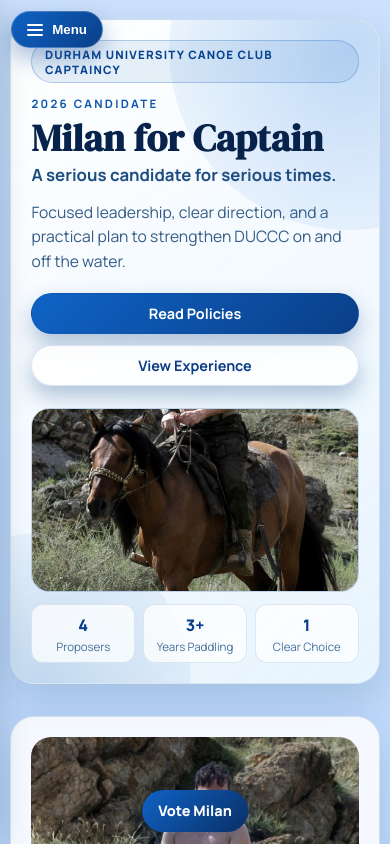
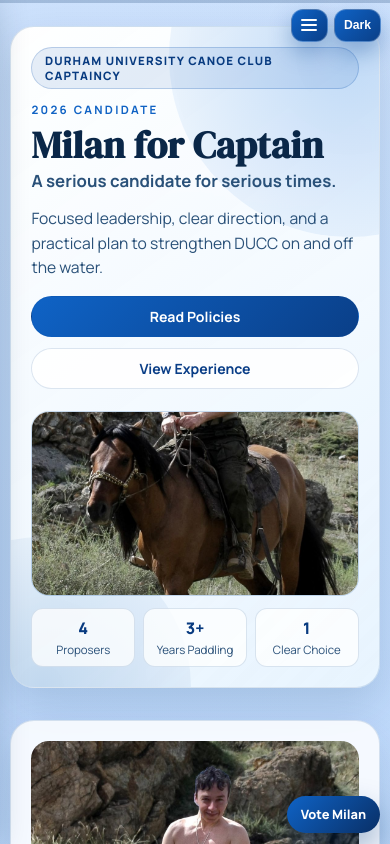
Before and after one commit to EnegoComley/MilanForCaptainWebsite, a React (Vite) app: page / in a window 390 px wide. Shown: the top 844 px of the page. Built offline with nearby package versions, Linux system fonts and the light colour scheme.

Commit message:
UI Changes 2
CKPT 2

```diff
--- a/src/App.jsx
+++ b/src/App.jsx
@@ -2,10 +2,24 @@
 import { campaignSections } from "./data/sectionPoints";
 
 const testimonialLinks = [
-  { label: "Coach Endorsement", url: "https://www.youtube.com/watch?v=dQw4w9WgXcQ" },
-  { label: "Club Committee Review", url: "https://www.youtube.com/watch?v=sTJ7AzBIJoI" },
-  { label: "Team Member Statement", url: "https://www.youtube.com/watch?v=astISOttCQ0" }
+  {
+    label: "Coach Endorsement",
+    subtitle: "From senior coaching staff",
+    url: "https://www.youtube.com/watch?v=dQw4w9WgXcQ"
+  },
+  {
+    label: "Club Committee Review",
+    subtitle: "From current committee members",
+    url: "https://www.youtube.com/watch?v=sTJ7AzBIJoI"
+  },
+  {
+    label: "Team Member Statement",
+    subtitle: "From competitive paddlers",
+    url: "https://www.youtube.com/watch?v=astISOttCQ0"
+  }
 ];
+
+const policyIcons = ["⚖", "🌊", "🛗", "£", "🚗", "🧴", "🎯", "∅", "🏦", "⛽", "✈", "🛰"];
 
 const footerLinks = [
   { label: "Privacy Policy", url: "https://www.youtube.com/watch?v=iV2ViNJFZC8" },
@@ -18,6 +32,13 @@
 const socialLinks = [
   { label: "Instagram", url: "https://www.instagram.com/" },
   { label: "YouTube", url: "https://www.youtube.com/" }
+];
+
+const quickJumpItems = [
+  { id: "policies", label: "Policies" },
+  { id: "experience", label: "Experience" },
+  { id: "why-vote", label: "Why Vote" },
+  { id: "testimonials", label: "Testimonials" }
 ];
 
 function withJpegFallback(src) {
@@ -71,9 +92,22 @@
   );
 }
 
+function SectionJumpChips() {
+  return (
+    <div className="section-jumps" aria-label="Quick links">
+      {quickJumpItems.map((item) => (
+        <a key={item.id} href={`#${item.id}`}>{item.label}</a>
+      ))}
+    </div>
+  );
+}
+
 function App() {
   const [isSidebarOpen, setIsSidebarOpen] = useState(false);
   const [activeSection, setActiveSection] = useState("top");
+  const [scrollProgress, setScrollProgress] = useState(0);
+  const [isDarkMode, setIsDarkMode] = useState(false);
+  const [copied, setCopied] = useState(false);
 
   const navLinks = useMemo(
     () => [
@@ -84,6 +118,18 @@
     ],
     []
   );
+
+  useEffect(() => {
+    const saved = localStorage.getItem("theme");
+    const prefersDark = window.matchMedia && window.matchMedia("(prefers-color-scheme: dark)").matches;
+    const shouldUseDark = saved ? saved === "dark" : prefersDark;
+    setIsDarkMode(shouldUseDark);
+  }, []);
+
+  useEffect(() => {
+    document.body.classList.toggle("dark-theme", isDarkMode);
+    localStorage.setItem("theme", isDarkMode ? "dark" : "light");
+  }, [isDarkMode]);
 
   useEffect(() => {
     const ids = navLinks.map((item) => item.id);
@@ -111,6 +157,19 @@
   }, [navLinks]);
 
   useEffect(() => {
+    const updateProgress = () => {
+      const scrollable = document.documentElement.scrollHeight - window.innerHeight;
+      const progress = scrollable <= 0 ? 0 : Math.min(100, (window.scrollY / scrollable) * 100);
+      setScrollProgress(progress);
+    };
+
+    updateProgress();
+    window.addEventListener("scroll", updateProgress, { passive: true });
+
+    return () => window.removeEventListener("scroll", updateProgress);
+  }, []);
+
+  useEffect(() => {
     const revealNodes = document.querySelectorAll(".reveal");
     const revealObserver = new IntersectionObserver(
       (entries) => {
@@ -129,8 +188,19 @@
     return () => revealObserver.disconnect();
   }, []);
 
+  const copyEmail = async () => {
+    try {
+      await navigator.clipboard.writeText("milan.erdos@durham.ac.uk");
+      setCopied(true);
+      setTimeout(() => setCopied(false), 1600);
+    } catch {
+      setCopied(false);
+    }
+  };
+
   return (
     <>
+      <div className="top-controls">
         <button
           className="nav-toggle"
           type="button"
@@ -145,6 +215,23 @@
           </span>
           <span className="nav-toggle-label">Menu</span>
         </button>
+
+        <button
+          className="theme-toggle"
+          type="button"
+          aria-label="Toggle dark mode"
+          onClick={() => setIsDarkMode((prev) => !prev)}
+        >
+          {isDarkMode ? "Light" : "Dark"}
+        </button>
+
+        <div className="scroll-progress" aria-label="Page progress">
+          <div className="scroll-progress-track">
+            <div className="scroll-progress-fill" style={{ width: `${scrollProgress}%` }} />
+          </div>
+          <span>{Math.round(scrollProgress)}%</span>
+        </div>
+      </div>
 
       <aside className={`sidebar ${isSidebarOpen ? "open" : ""}`} aria-label="Section navigation">
         <div className="sidebar-header">
@@ -180,7 +267,7 @@
         onClick={() => setIsSidebarOpen(false)}
       />
 
-      <a className="sticky-vote" href="#testimonials">Vote Milan</a>
+      <a className="sticky-vote" href="https://www.instagram.com/p/DVI5sLYCC7Q/?utm_source=ig_web_copy_link&igsh=MzRlODBiNWFlZA==">Vote Milan</a>
 
       <div className="page-shell" id="top">
         <header className="hero section-card reveal">
@@ -191,7 +278,7 @@
               <h1>Milan for Captain</h1>
               <p className="tagline">A serious candidate for serious times.</p>
               <p className="hero-supporting">
-                Focused leadership, clear direction, and a practical plan to strengthen DUCCC on and off the water.
+                Focused leadership, clear direction, and a practical plan to strengthen DUCC on and off the water.
               </p>
               <div className="hero-actions">
                 <a className="hero-action" href="#policies">Read Policies</a>
@@ -216,10 +303,7 @@
               </div>
             </div>
           </div>
-        </header>
-
-        <section className="bio section-card reveal" id="bio">
-          <div className="bio-image-wrap">
+        </header>        <section className="bio section-card reveal" id="bio">          <div className="bio-image-wrap">
             <ResilientImage
               className="bio-image"
               src="/images/pfp.jpg"
@@ -250,13 +334,21 @@
               className={`section-card content-section reveal ${sectionIndex % 2 === 1 ? "content-section-alt" : ""}`}
               id={section.id}
             >
+              <SectionJumpChips />
+              <div className="section-header-row">
                 <h2>{section.title}</h2>
+                              </div>
               <div className="points-grid">
                 {section.points.map((point, index) => {
                   const parsed = splitPoint(point, section.id);
+                  const icon = section.id === "policies" ? (policyIcons[index] ?? "•") : null;
+
                   return (
                     <article key={`${section.id}-${index}`} className="point-card">
+                      <div className="point-top-row">
                         <p className="point-index">{String(index + 1).padStart(2, "0")}</p>
+                        {icon ? <span className="policy-icon" aria-hidden="true">{icon}</span> : null}
+                      </div>
                       {parsed.heading ? <h3>{parsed.heading}</h3> : null}
                       <p>{parsed.body}</p>
                     </article>
@@ -268,22 +360,25 @@
         ))}
 
         <section className="section-card testimonials reveal" id="testimonials">
+          <SectionJumpChips />
           <h2>Testimonials</h2>
           <div className="testimonial-buttons">
             {testimonialLinks.map((item) => (
               <a key={item.label} className="testimonial-button" href={item.url} target="_blank" rel="noreferrer">
-                {item.label}
+                <span className="testimonial-label">{item.label}</span>
+                <span className="testimonial-subtitle">{item.subtitle}</span>
               </a>
             ))}
           </div>
         </section>
       </div>
 
-      <footer className="site-footer">
+      <footer className="site-footer" id="footer">
         <div className="footer-inner">
           <div className="footer-brand">
             <p className="footer-copy">Milan For Captain Campaign</p>
             <p className="footer-subcopy">Durham University Canoe Club • 2026 Campaign</p>
+            <p className="footer-subcopy">© 2026 Milan For Captain. All rights reserved.</p>
           </div>
           <div className="footer-right">
             <nav className="footer-social" aria-label="Social links">
@@ -295,6 +390,7 @@
               {footerLinks.map((link) => (
                 <a key={link.label} href={link.url}>{link.label}</a>
               ))}
+              <a href="#top">Back To Top</a>
             </nav>
           </div>
         </div>
--- a/src/data/sectionPoints.js
+++ b/src/data/sectionPoints.js
@@ -71,7 +71,7 @@
     image: "/images/image3.jpg",
     points: [
       "Of the other candidates I am the only clear choice.",
-      "I'm the first candidate in DUCC history to gain the support of 3 proposers rather than the normal 2.",
+      "I'm the first candidate in DUCC history to gain the support of 4 proposers rather than the normal 2.",
       "Tactical Voting: As the current leader in the polls I am the clear choice to vote for it you are worried about any other candidates getting the position.",
       "Able to build a more competent website than the official canoe club website.",
       "In Greek mythology, Cassandra was a Trojan princess cursed by Apollo to always speak true prophecies that no one would believe. Her name has become a common term for someone whose accurate warnings or predictions are consistently dismissed or ignored.",
--- a/src/styles.css
+++ b/src/styles.css
@@ -11,7 +11,25 @@
   --card-alt: rgba(239, 247, 255, 0.9);
   --card-edge: rgba(11, 73, 144, 0.14);
   --shadow: 0 18px 42px rgba(10, 40, 78, 0.14);
-  --space-sm: 0.8rem;
+  --hover-shadow: 0 24px 48px rgba(10, 40, 78, 0.22);
+  --chip-bg: rgba(12, 84, 171, 0.1);
+  --chip-border: rgba(12, 84, 171, 0.22);
+}
+
+body.dark-theme {
+  --bg: #0d1c2e;
+  --bg-soft: #10243b;
+  --ink: #e6f0ff;
+  --ink-soft: #b8cce7;
+  --brand: #5ea7ff;
+  --brand-strong: #9ec8ff;
+  --card: rgba(16, 35, 56, 0.84);
+  --card-alt: rgba(20, 42, 67, 0.88);
+  --card-edge: rgba(150, 192, 245, 0.22);
+  --shadow: 0 18px 44px rgba(0, 8, 18, 0.35);
+  --hover-shadow: 0 24px 52px rgba(0, 6, 16, 0.44);
+  --chip-bg: rgba(109, 167, 255, 0.16);
+  --chip-border: rgba(158, 203, 255, 0.3);
 }
 
 * {
@@ -45,6 +63,12 @@
   border-radius: 24px;
   box-shadow: var(--shadow);
   backdrop-filter: blur(3px);
+  transition: transform 0.2s ease, box-shadow 0.2s ease;
+}
+
+.section-card:hover {
+  transform: translateY(-2px);
+  box-shadow: var(--hover-shadow);
 }
 
 h1,
@@ -54,19 +78,83 @@
   letter-spacing: 0.01em;
 }
 
+.top-controls {
+  position: fixed;
+  top: 0.95rem;
+  left: 1rem;
+  z-index: 1200;
+  display: flex;
+  align-items: center;
+  gap: 0.55rem;
+}
+
+.nav-toggle,
+.theme-toggle {
+  display: inline-flex;
+  align-items: center;
+  gap: 0.5rem;
+  padding: 0.58rem 0.9rem;
+  border: 1px solid rgba(255, 255, 255, 0.28);
+  border-radius: 999px;
+  font-weight: 700;
+  color: #fff;
+  background: linear-gradient(135deg, #0f63c6 0%, #0a3f88 100%);
+  box-shadow: 0 10px 22px rgba(8, 68, 145, 0.35);
+  cursor: pointer;
+}
+
+.nav-toggle-icon {
+  width: 16px;
+  display: grid;
+  gap: 3px;
+}
+
+.nav-toggle-icon span {
+  display: block;
+  height: 2px;
+  width: 100%;
+  background: #fff;
+  border-radius: 999px;
+}
+
+.scroll-progress {
+  display: inline-flex;
+  align-items: center;
+  gap: 0.45rem;
+  padding: 0.42rem 0.62rem;
+  border-radius: 999px;
+  background: rgba(10, 53, 108, 0.86);
+  color: #e7f1ff;
+  font-size: 0.72rem;
+  font-weight: 700;
+}
+
+.scroll-progress-track {
+  width: 68px;
+  height: 6px;
+  border-radius: 999px;
+  background: rgba(255, 255, 255, 0.22);
+  overflow: hidden;
+}
+
+.scroll-progress-fill {
+  height: 100%;
+  background: linear-gradient(90deg, #80b9ff, #ffffff);
+}
+
 .hero {
   padding: 2.2rem 2rem;
   position: relative;
   overflow: hidden;
   background:
     linear-gradient(145deg, rgba(255, 255, 255, 0.99) 0%, rgba(235, 246, 255, 0.93) 100%),
-    repeating-linear-gradient(
-      135deg,
-      rgba(11, 79, 156, 0.035) 0,
-      rgba(11, 79, 156, 0.035) 10px,
-      transparent 10px,
-      transparent 20px
-    );
+    repeating-linear-gradient(135deg, rgba(11, 79, 156, 0.035) 0, rgba(11, 79, 156, 0.035) 10px, transparent 10px, transparent 20px);
+}
+
+body.dark-theme .hero {
+  background:
+    linear-gradient(145deg, rgba(22, 47, 74, 0.95) 0%, rgba(18, 40, 64, 0.9) 100%),
+    repeating-linear-gradient(135deg, rgba(115, 172, 255, 0.045) 0, rgba(115, 172, 255, 0.045) 10px, transparent 10px, transparent 20px);
 }
 
 .hero::before,
@@ -103,7 +191,7 @@
 }
 
 .hero-badge {
-  margin: 0 0 var(--space-sm);
+  margin: 0 0 0.8rem;
   width: fit-content;
   padding: 0.34rem 0.78rem;
   border-radius: 999px;
@@ -111,9 +199,9 @@
   letter-spacing: 0.1em;
   text-transform: uppercase;
   font-weight: 800;
-  color: #084491;
-  border: 1px solid rgba(12, 88, 180, 0.26);
-  background: rgba(12, 88, 180, 0.09);
+  color: var(--brand-strong);
+  border: 1px solid var(--chip-border);
+  background: var(--chip-bg);
 }
 
 .eyebrow {
@@ -121,7 +209,7 @@
   text-transform: uppercase;
   letter-spacing: 0.2em;
   font-size: 0.72rem;
-  color: #0b55ae;
+  color: var(--brand);
   font-weight: 700;
 }
 
@@ -129,8 +217,7 @@
   margin: 0.6rem 0 0.4rem;
   font-size: clamp(2.35rem, 6.2vw, 4.7rem);
   line-height: 0.96;
-  color: #07234c;
-  text-wrap: balance;
+  color: var(--ink);
 }
 
 .tagline {
@@ -138,44 +225,49 @@
   max-width: 42ch;
   font-size: clamp(1.05rem, 2.3vw, 1.32rem);
   font-weight: 700;
-  color: #1d4d81;
+  color: var(--ink-soft);
 }
 
 .hero-supporting {
   margin: 0.85rem 0 0;
   max-width: 58ch;
-  color: #355d87;
+  color: var(--ink-soft);
   font-size: 0.98rem;
   line-height: 1.58;
 }
 
-.hero-actions {
-  margin-top: 1.2rem;
+.hero-actions,
+.hero-utility-actions {
+  margin-top: 1rem;
   display: flex;
   flex-wrap: wrap;
   gap: 0.7rem;
 }
 
-.hero-action {
+.hero-action,
+.hero-utility {
   text-decoration: none;
   border-radius: 999px;
   padding: 0.62rem 0.95rem;
-  font-size: 0.9rem;
+  font-size: 0.88rem;
   font-weight: 700;
   color: #fff;
   background: linear-gradient(135deg, #0f63c6 0%, #0a3f88 100%);
   border: 1px solid rgba(12, 75, 151, 0.14);
-  box-shadow: 0 10px 22px rgba(9, 63, 127, 0.3);
-  transition: transform 0.18s ease;
+  cursor: pointer;
 }
 
-.hero-action.secondary {
+.hero-action.secondary,
+.hero-utility {
+  background: rgba(255, 255, 255, 0.86);
   color: #0a3e87;
-  background: rgba(255, 255, 255, 0.84);
 }
 
-.hero-action:hover {
-  transform: translateY(-1px);
+body.dark-theme .hero-action.secondary,
+body.dark-theme .hero-utility {
+  background: rgba(148, 186, 236, 0.16);
+  color: #d8e8ff;
+  border-color: rgba(188, 216, 255, 0.25);
 }
 
 .hero-media {
@@ -183,12 +275,26 @@
   gap: 0.75rem;
 }
 
+.hero-portrait,
+.bio-image,
+.separator-image {
+  width: 100%;
+  border-radius: 18px;
+  display: block;
+  transition: transform 0.24s ease, box-shadow 0.24s ease;
+}
+
 .hero-portrait {
-  width: 100%;
   aspect-ratio: 4 / 3;
   object-fit: cover;
-  border-radius: 18px;
   border: 1px solid rgba(12, 79, 161, 0.2);
+}
+
+.hero-portrait:hover,
+.bio-image:hover,
+.separator-image:hover {
+  transform: translateY(-2px);
+  box-shadow: var(--hover-shadow);
 }
 
 .hero-stats {
@@ -200,21 +306,48 @@
 .hero-stats article {
   border-radius: 12px;
   padding: 0.55rem;
-  border: 1px solid rgba(10, 74, 148, 0.12);
+  border: 1px solid var(--card-edge);
   background: rgba(255, 255, 255, 0.76);
   text-align: center;
+}
+
+body.dark-theme .hero-stats article {
+  background: rgba(38, 66, 98, 0.7);
 }
 
 .hero-stat-value {
   margin: 0;
   font-weight: 800;
-  color: #093f87;
+  color: var(--brand-strong);
 }
 
 .hero-stat-label {
   margin: 0.16rem 0 0;
   font-size: 0.72rem;
-  color: #47709c;
+  color: var(--ink-soft);
+}
+
+.manifesto-strip {
+  margin-top: 1.1rem;
+  display: grid;
+  grid-template-columns: repeat(3, minmax(0, 1fr));
+  gap: 0.75rem;
+}
+
+.manifesto-card {
+  padding: 1rem;
+}
+
+.manifesto-card h3 {
+  margin: 0 0 0.45rem;
+  color: var(--brand-strong);
+}
+
+.manifesto-card p {
+  margin: 0;
+  color: var(--ink-soft);
+  line-height: 1.52;
+  font-size: 0.92rem;
 }
 
 .bio {
@@ -226,17 +359,10 @@
   align-items: center;
 }
 
-.bio-image {
-  width: 100%;
-  height: auto;
-  display: block;
-  border-radius: 20px;
-}
-
 h2 {
   margin: 0 0 1rem;
   font-size: clamp(1.45rem, 3.2vw, 2rem);
-  color: #073a7a;
+  color: var(--brand-strong);
 }
 
 .bio-copy p {
@@ -248,13 +374,6 @@
   margin: 2rem 0;
 }
 
-.separator-image {
-  width: 100%;
-  height: auto;
-  border-radius: 18px;
-  display: block;
-}
-
 .content-section {
   padding: 1.8rem;
 }
@@ -263,10 +382,52 @@
   background: var(--card-alt);
 }
 
+.section-header-row {
+  display: flex;
+  justify-content: space-between;
+  gap: 0.8rem;
+  align-items: center;
+}
+
+.compact-toggle {
+  border: 1px solid var(--chip-border);
+  background: var(--chip-bg);
+  color: var(--brand-strong);
+  border-radius: 999px;
+  padding: 0.42rem 0.72rem;
+  font-weight: 700;
+  cursor: pointer;
+}
+
+.section-jumps {
+  margin-bottom: 0.9rem;
+  display: flex;
+  flex-wrap: wrap;
+  gap: 0.45rem;
+}
+
+.section-jumps a {
+  text-decoration: none;
+  font-size: 0.74rem;
+  font-weight: 700;
+  color: var(--brand-strong);
+  border-radius: 999px;
+  padding: 0.26rem 0.58rem;
+  border: 1px solid var(--chip-border);
+  background: var(--chip-bg);
+}
+
 .points-grid {
   display: grid;
   grid-template-columns: repeat(2, minmax(0, 1fr));
   gap: 0.85rem;
+}
+
+.points-grid.compact .point-card p {
+  display: -webkit-box;
+  -webkit-line-clamp: 2;
+  -webkit-box-orient: vertical;
+  overflow: hidden;
 }
 
 .point-card {
@@ -276,24 +437,38 @@
   padding: 0.85rem;
 }
 
+body.dark-theme .point-card {
+  background: rgba(23, 45, 70, 0.72);
+}
+
+.point-top-row {
+  display: flex;
+  justify-content: space-between;
+  align-items: center;
+}
+
 .point-index {
   margin: 0;
   font-size: 0.7rem;
   font-weight: 800;
   letter-spacing: 0.11em;
-  color: #4d78a4;
+  color: var(--ink-soft);
+}
+
+.policy-icon {
+  font-size: 1rem;
 }
 
 .point-card h3 {
   margin: 0.25rem 0 0.38rem;
-  font-size: 1.06rem;
-  color: #0a3f86;
+  font-size: 1.02rem;
+  color: var(--brand-strong);
 }
 
 .point-card p {
   margin: 0;
   line-height: 1.5;
-  color: #2f567f;
+  color: var(--ink-soft);
   font-size: 0.92rem;
 }
 
@@ -303,31 +478,34 @@
 }
 
 .testimonial-buttons {
-  display: flex;
-  flex-wrap: wrap;
+  display: grid;
+  grid-template-columns: repeat(3, minmax(0, 1fr));
   gap: 0.8rem;
 }
 
 .testimonial-button {
-  display: inline-block;
   text-decoration: none;
+  border-radius: 14px;
+  padding: 0.8rem;
   color: #ffffff;
   background: linear-gradient(135deg, #0b5bba 0%, #084491 100%);
-  border-radius: 999px;
-  padding: 0.65rem 1rem;
-  font-weight: 600;
-  transition: transform 0.15s ease, box-shadow 0.15s ease;
   box-shadow: 0 8px 20px rgba(8, 68, 145, 0.28);
+  display: grid;
+  gap: 0.25rem;
+}
+
+.testimonial-label {
+  font-weight: 700;
+}
+
+.testimonial-subtitle {
+  font-size: 0.78rem;
+  opacity: 0.92;
 }
 
 .testimonial-button:hover {
   transform: translateY(-1px);
   box-shadow: 0 12px 24px rgba(8, 68, 145, 0.33);
-}
-
-.testimonial-button:focus-visible {
-  outline: 2px solid #2e84ea;
-  outline-offset: 2px;
 }
 
 .sticky-vote {
@@ -345,49 +523,15 @@
   box-shadow: 0 14px 30px rgba(8, 55, 113, 0.36);
 }
 
-.nav-toggle {
-  position: fixed;
-  top: 1rem;
-  left: 1rem;
-  z-index: 1200;
-  display: inline-flex;
-  align-items: center;
-  gap: 0.55rem;
-  padding: 0.62rem 0.95rem;
-  border: 1px solid rgba(255, 255, 255, 0.25);
-  border-radius: 999px;
-  font-weight: 700;
-  color: #fff;
-  background: linear-gradient(135deg, #0f63c6 0%, #0a3f88 100%);
-  box-shadow: 0 10px 22px rgba(8, 68, 145, 0.35);
-  backdrop-filter: blur(6px);
-  cursor: pointer;
-}
-
-.nav-toggle:hover {
-  transform: translateY(-1px);
-}
-
+.theme-toggle:focus-visible,
 .nav-toggle:focus-visible,
 .sticky-vote:focus-visible,
 .hero-action:focus-visible,
-.sidebar-close:focus-visible {
+.hero-utility:focus-visible,
+.sidebar-close:focus-visible,
+.compact-toggle:focus-visible {
   outline: 2px solid #8fc2ff;
   outline-offset: 2px;
-}
-
-.nav-toggle-icon {
-  width: 16px;
-  display: grid;
-  gap: 3px;
-}
-
-.nav-toggle-icon span {
-  display: block;
-  height: 2px;
-  width: 100%;
-  background: #fff;
-  border-radius: 999px;
 }
 
 .sidebar {
@@ -403,6 +547,10 @@
   transform: translateX(-104%);
   transition: transform 0.24s ease;
   z-index: 1300;
+}
+
+body.dark-theme .sidebar {
+  background: linear-gradient(180deg, rgba(20, 40, 62, 0.98) 0%, rgba(16, 32, 52, 0.97) 100%);
 }
 
 .sidebar.open {
@@ -428,14 +576,14 @@
   font-size: 0.72rem;
   text-transform: uppercase;
   letter-spacing: 0.14em;
-  color: #36679d;
+  color: var(--ink-soft);
   font-weight: 700;
 }
 
 .sidebar-header h2 {
   margin: 0;
   font-size: 1.1rem;
-  color: #07356f;
+  color: var(--brand-strong);
 }
 
 .sidebar-close {
@@ -457,13 +605,17 @@
   display: block;
   position: relative;
   text-decoration: none;
-  color: #0a3a75;
+  color: var(--brand-strong);
   font-weight: 600;
   padding: 0.72rem 0.8rem 0.72rem 1rem;
   border-radius: 12px;
   border: 1px solid rgba(8, 68, 145, 0.12);
   background: rgba(255, 255, 255, 0.75);
   transition: transform 0.15s ease, background 0.15s ease, border-color 0.15s ease;
+}
+
+body.dark-theme .sidebar-nav a {
+  background: rgba(39, 65, 95, 0.72);
 }
 
 .sidebar-nav a::before {
@@ -479,14 +631,15 @@
 
 .sidebar-nav a:hover {
   transform: translateX(3px);
-  background: rgba(229, 241, 255, 0.9);
-  border-color: rgba(8, 68, 145, 0.28);
 }
 
 .sidebar-nav a.active {
   background: rgba(203, 227, 255, 0.92);
   border-color: rgba(8, 68, 145, 0.34);
-  color: #083b80;
+}
+
+body.dark-theme .sidebar-nav a.active {
+  background: rgba(70, 110, 155, 0.62);
 }
 
 .sidebar-backdrop {
@@ -582,7 +735,9 @@
 }
 
 @media (max-width: 950px) {
-  .hero-layout {
+  .hero-layout,
+  .manifesto-strip,
+  .testimonial-buttons {
     grid-template-columns: 1fr;
   }
 
@@ -602,7 +757,15 @@
 @media (max-width: 840px) {
   .page-shell {
     width: min(100%, calc(100% - 1.3rem));
-    padding-top: 1.2rem;
+    padding-top: 1.6rem;
+  }
+
+  .top-controls {
+    top: 0.7rem;
+    left: 0.7rem;
+    right: 0.7rem;
+    justify-content: flex-start;
+    flex-wrap: wrap;
   }
 
   .hero,
@@ -612,11 +775,13 @@
     padding: 1.25rem;
   }
 
-  .hero-actions {
+  .hero-actions,
+  .hero-utility-actions {
     flex-direction: column;
   }
 
-  .hero-action {
+  .hero-action,
+  .hero-utility {
     width: 100%;
     text-align: center;
   }
@@ -624,11 +789,6 @@
   .bio {
     grid-template-columns: 1fr;
     gap: 1rem;
-  }
-
-  .nav-toggle {
-    top: 0.7rem;
-    left: 0.7rem;
   }
 
   .sticky-vote {
@@ -646,3 +806,59 @@
     justify-items: start;
   }
 }
+
+/* Mobile control layout override: reduce overlap and keep controls compact */
+@media (max-width: 840px) {
+  .top-controls {
+    top: 0.55rem;
+    left: auto;
+    right: 0.55rem;
+    gap: 0.38rem;
+    align-items: center;
+  }
+
+  .nav-toggle,
+  .theme-toggle {
+    min-height: 2.05rem;
+    min-width: 2.05rem;
+    padding: 0.42rem 0.58rem;
+    border-radius: 12px;
+    font-size: 0.76rem;
+  }
+
+  .nav-toggle-label {
+    display: none;
+  }
+
+  .scroll-progress {
+    position: fixed;
+    top: 0;
+    left: 0;
+    right: 0;
+    width: 100%;
+    background: transparent;
+    border-radius: 0;
+    padding: 0;
+    gap: 0;
+  }
+
+  .scroll-progress span {
+    display: none;
+  }
+
+  .scroll-progress-track {
+    width: 100%;
+    height: 3px;
+    border-radius: 0;
+    background: rgba(9, 50, 102, 0.22);
+  }
+
+  .sticky-vote {
+    right: 0.65rem;
+    left: auto;
+    transform: none;
+    bottom: 0.7rem;
+    padding: 0.6rem 0.84rem;
+    font-size: 0.8rem;
+  }
+}
```
Also changed, not shown: public/manifesto.txt (added). Lines whose indentation alone changed are shown as unchanged.
